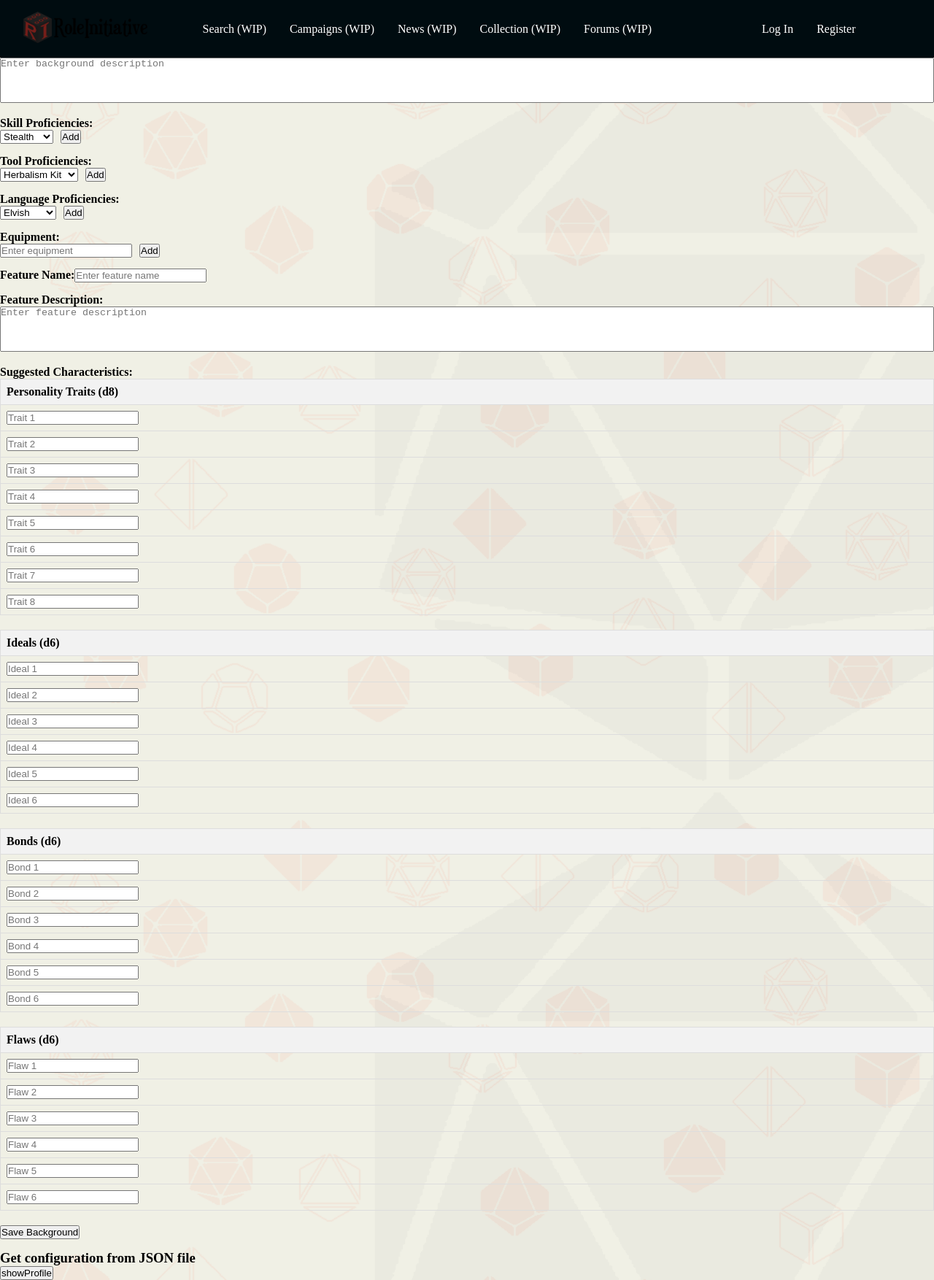
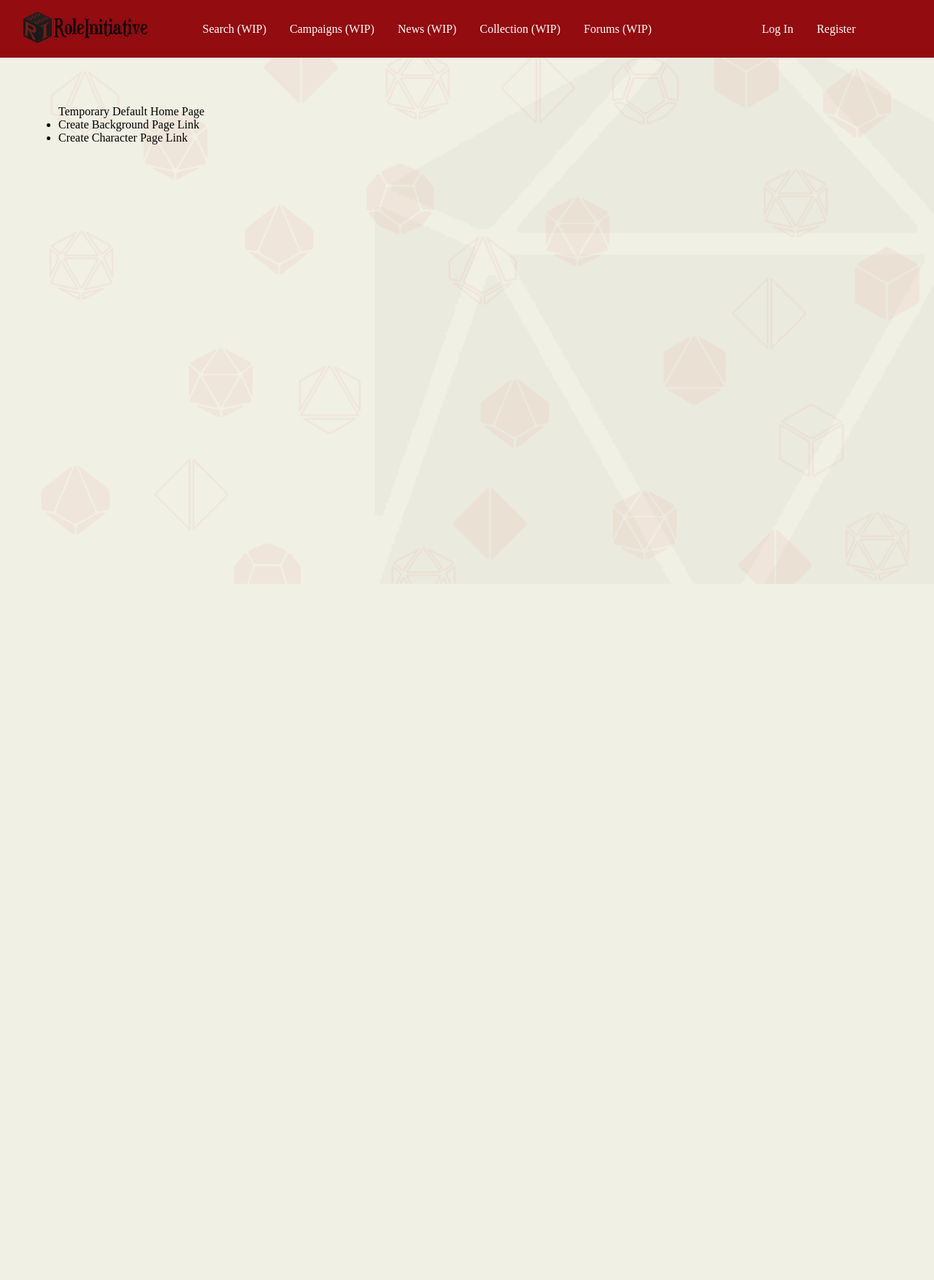
Before and after one commit to Sahmuraii/RoleInitative, an Angular app in the folder frontend/: page /home in a window 1280 px wide. Before the commit this address led to /create-background. Shown: the whole page at 73% size. After the commit the page ends 800 px from the top, so only its background shows below. Built offline with nearby package versions, Linux system fonts and the light colour scheme.

Commit message:
fixed spacing, added temporary home page and links, removed user profile

```diff
--- a/frontend/src/app/app.component.html
+++ b/frontend/src/app/app.component.html
@@ -1,4 +1,4 @@
 <section>
   <router-outlet></router-outlet>
-  <app-user-profile></app-user-profile>
+
 </section>
--- a/frontend/src/app/app.component.ts
+++ b/frontend/src/app/app.component.ts
@@ -1,6 +1,5 @@
 import { Component } from '@angular/core';
 import { RouterOutlet } from '@angular/router';
-import { UserProfileComponent } from './user-profile/user-profile.component';
 import { HttpClientModule } from '@angular/common/http';
 import { CommonModule } from '@angular/common';
 
@@ -9,7 +8,6 @@ import { CommonModule } from '@angular/common';
   standalone: true,
   imports: [
     RouterOutlet,
-    UserProfileComponent,
     HttpClientModule,
     CommonModule
   ],
--- a/frontend/src/app/create-background/create-background.component.html
+++ b/frontend/src/app/create-background/create-background.component.html
@@ -1,3 +1,4 @@
+<div class="main-content">
   <h1>Create a New Background</h1>
   <form [formGroup]="backgroundForm" (ngSubmit)="onSubmit()">
     <!-- Background Name and Description -->
@@ -143,3 +144,4 @@
     </table>
 
   <button type="submit">Save Background</button>
+</div>
--- /dev/null
+++ b/frontend/src/app/home/home.component.css
@@ -0,0 +1,3 @@
+li:hover {
+    color:blue
+}
--- /dev/null
+++ b/frontend/src/app/home/home.component.html
@@ -0,0 +1,7 @@
+<div class="main-content">
+    <p>Temporary Default Home Page</p>
+    <ul>
+        <li routerLink="/create/background">Create Background Page Link</li>
+        <li>Create Character Page Link</li>
+    </ul>
+</div>
--- a/frontend/src/app/user-profile-api.service.ts
+++ /dev/null
@@ -1,25 +0,0 @@
-import { HttpClient } from '@angular/common/http';
-import { Injectable } from '@angular/core';
-
-export interface UserProfile {
-  id: string;
-  email: string;
-  username: string;
-  password: string;
-  created_on: any;
-  is_admin: boolean;
-  is_confirmed: boolean;
-  confirmed_on: any;
-}
-
-@Injectable({
-  providedIn: 'root'
-})
-export class UserProfileApiService {
-  profileUrl = 'assets/user-profile.json';
-  constructor(private http: HttpClient) { }
-
-  getProfile() {
-    return this.http.get<UserProfile>('http://localhost:5000/profile/test');
-  }
-}
--- a/frontend/src/app/user-profile/user-profile.component.html
+++ /dev/null
@@ -1,8 +0,0 @@
-<h3>Get configuration from JSON file</h3>
-<div>
-  <button type="button" (click)="clear(); showProfile()">showProfile</button>
-  <span *ngIf="userProfile">
-    <p>username is "{{userProfile.username}}"</p>
-
-  </span>
-</div>
--- a/frontend/src/app/user-profile/user-profile.component.ts
+++ /dev/null
@@ -1,25 +0,0 @@
-import { Component } from '@angular/core';
-import { UserProfile, UserProfileApiService } from '../user-profile-api.service';
-import { NgIf } from '@angular/common';
-
-@Component({
-  selector: 'app-user-profile',
-  standalone: true,
-  imports: [NgIf],
-  templateUrl: './user-profile.component.html',
-  styleUrl: './user-profile.component.css'
-})
-export class UserProfileComponent {
-  userProfile: UserProfile | undefined;
-  constructor(private profileService: UserProfileApiService) {}
-
-  clear() {
-    this.userProfile = undefined;
-  }
-
-  showProfile() {
-    this.profileService.getProfile().subscribe({
-      next: data => this.userProfile = { ...data }, // success path
-    });
-  }
-}
--- a/frontend/src/styles.css
+++ b/frontend/src/styles.css
@@ -10,7 +10,7 @@
     /*color-scheme: light dark;*/
 
     --accentColor: rgb(240, 240, 229 );
-    --primaryRed: rgb(0, 12, 16);
+    --primaryRed: rgb(146, 12, 16);
     --darkRed: rgb(26, 15, 15);
     --secondaryColor: rgb(195, 152, 60);
     --lightText: rgb(235, 232, 230);
@@ -140,7 +140,7 @@ h1 {
 
 /* Main Content Styling */
 .main-content {
-    padding: 100rem;
+    padding: calc(var(--navbar-height) + 1rem) 2rem 2rem;
     margin: 3rem;
 }
 
```
Also changed, not shown: frontend/src/app/app.routes.ts (+5 -3 lines), frontend/src/app/home/home.component.ts (added, +13 -0 lines), frontend/src/app/user-profile/user-profile.component.css (deleted), 2 other files (tests, documents, lock files or other folders). Lines whose indentation alone changed are shown as unchanged.
